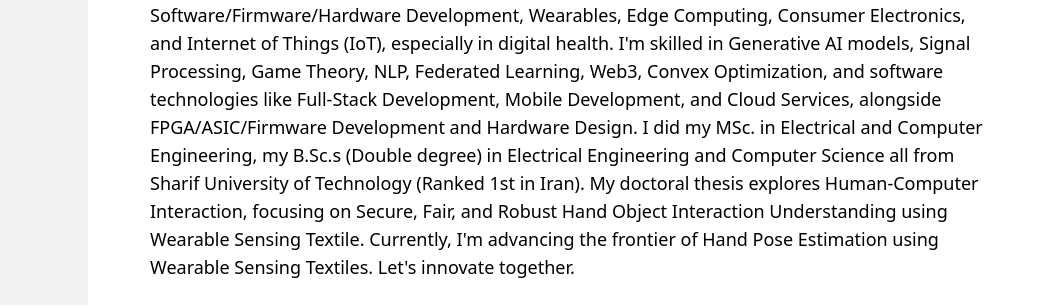
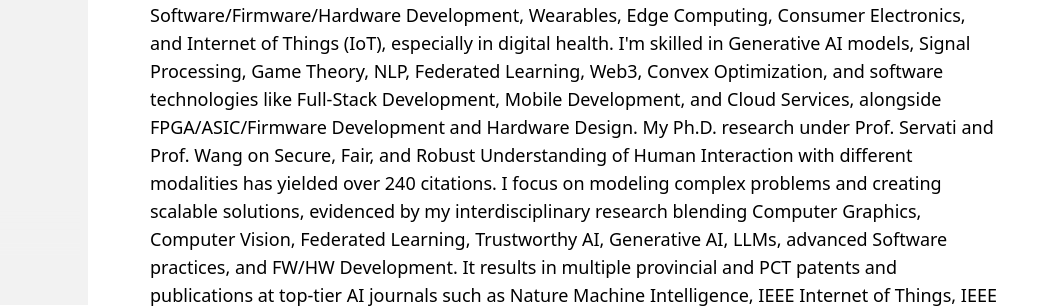
Before and after one commit to arvintashakori/arvintashakori.github.io, an Astro site: page / in a window 1280 px wide. Shown: the part 495-803 px from the top of the page, 216-1280 px from the left. Built offline with nearby package versions, Linux system fonts and the light colour scheme; Astro itself is replaced by a stand-in of ours.

Commit message:
RVn: update

```diff
--- a/src/pages/index.astro
+++ b/src/pages/index.astro
@@ -23,7 +23,7 @@ const last_posts = posts.slice(0, 3);
       <text class="text-lg">
         I'm skilled in Generative AI models, Signal Processing, Game Theory, NLP, Federated Learning, Web3, Convex Optimization, and software technologies like Full-Stack Development, Mobile Development, and Cloud Services, alongside FPGA/ASIC/Firmware Development and Hardware Design.
       <text class="text-lg">
-        I did my MSc. in Electrical and Computer Engineering, my B.Sc.s (Double degree) in Electrical Engineering and Computer Science all from Sharif University of Technology (Ranked 1st in Iran). My doctoral thesis explores Human-Computer Interaction, focusing on Secure, Fair, and Robust Hand Object Interaction Understanding using Wearable Sensing Textile. Currently, I'm advancing the frontier of Hand Pose Estimation using Wearable Sensing Textiles. Let's innovate together.
+        My Ph.D. research under Prof. Servati and Prof. Wang on Secure, Fair, and Robust Understanding of Human Interaction with different modalities has yielded over 240 citations. I focus on modeling complex problems and creating scalable solutions, evidenced by my interdisciplinary research blending Computer Graphics, Computer Vision, Federated Learning, Trustworthy AI, Generative AI, LLMs, advanced Software practices, and FW/HW Development. It results in multiple provincial and PCT patents and publications at top-tier AI journals such as Nature Machine Intelligence, IEEE Internet of Things, IEEE Transactions of Neural Networks and Learning Systems, and top-tier AI conferences such as NIPS, CVPR, and SPIE. I did my MSc. in Electrical and Computer Engineering, my B.Sc.s (Double degree) in Electrical Engineering and Computer Science all from Sharif University of Technology (Ranked 1st in Iran). Currently, I'm advancing the frontier of Hand Pose Estimation using Wearable Sensing Textiles. Let's innovate together.
     </div>
     <div class="mt-8">
       <a href="https://www.linkedin.com/in/arvin-tashakori-b2b707aa/" target="_blank" class="btn btn-outline ml-5">
```
